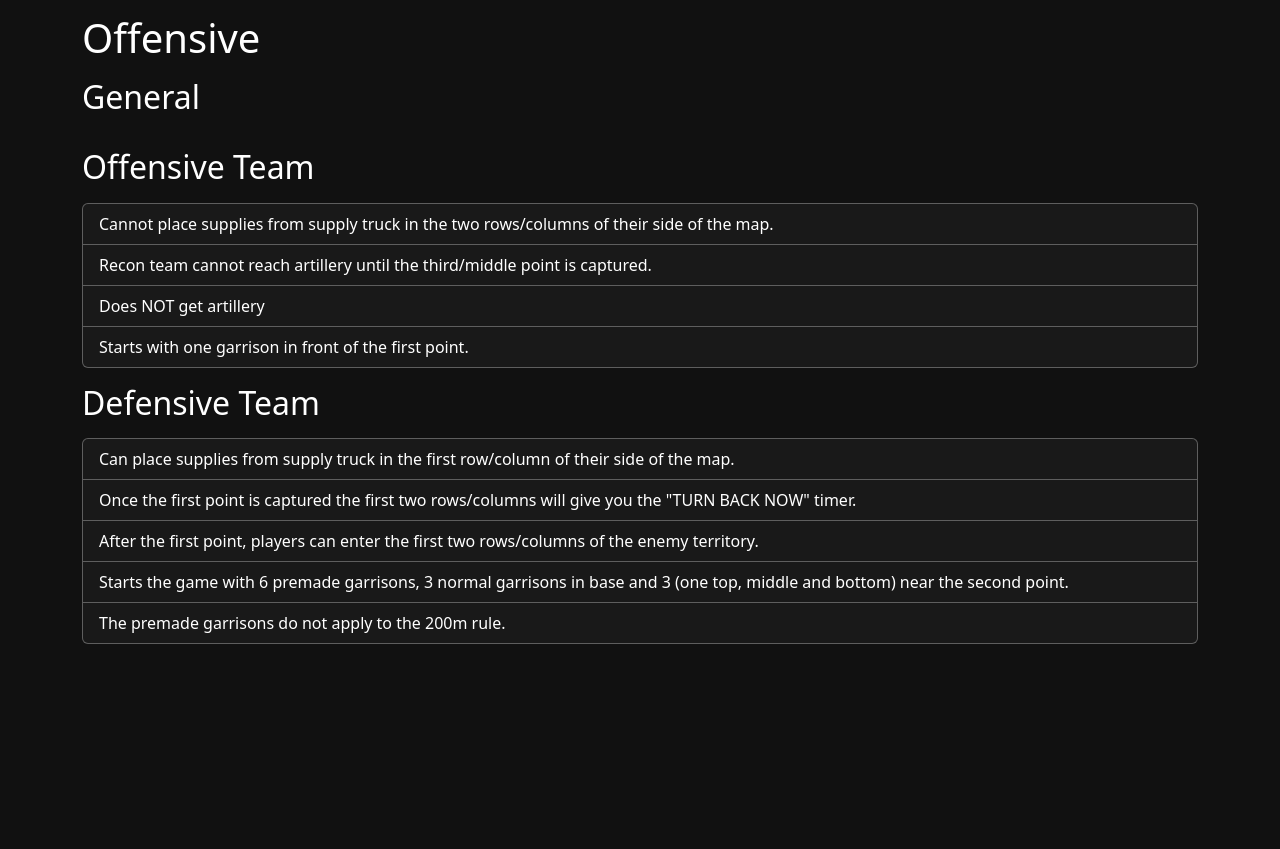
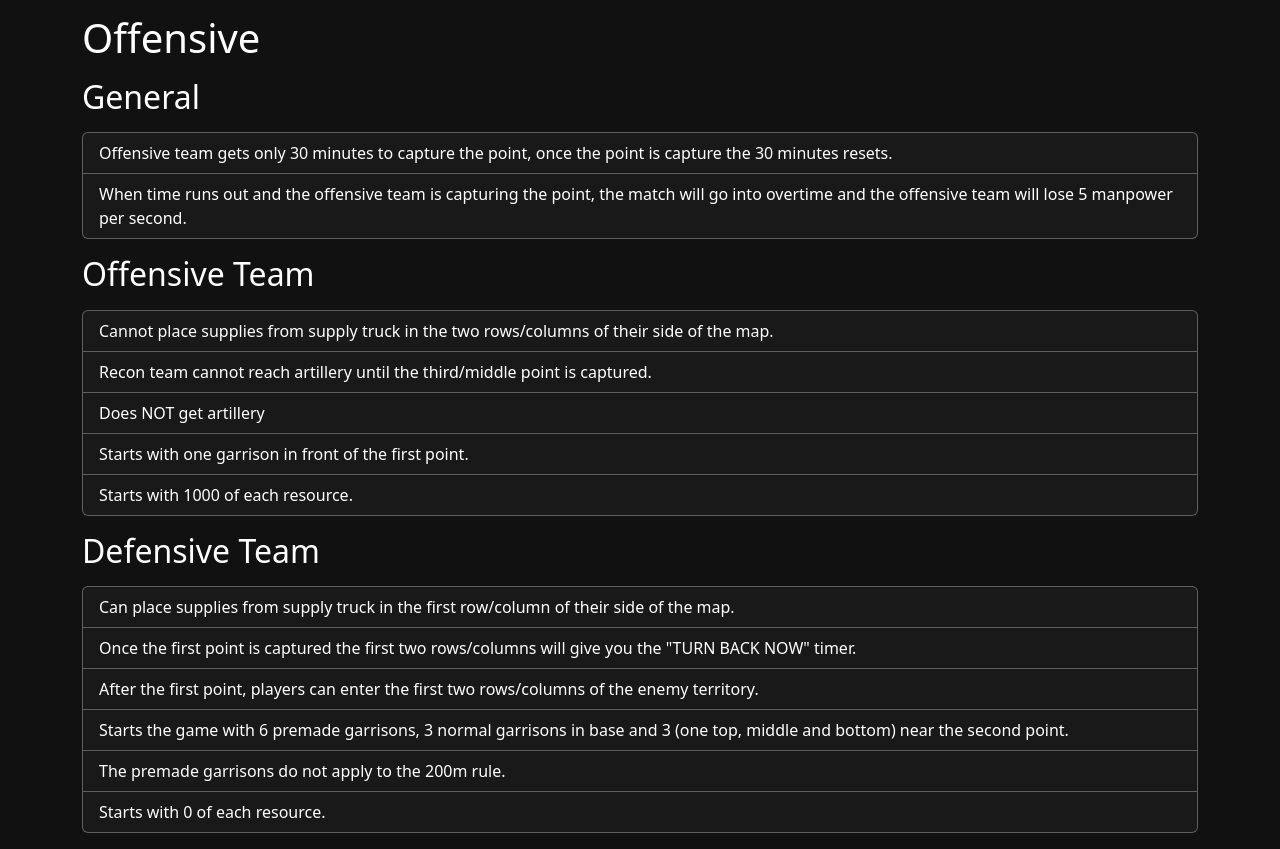
Before and after one commit to JHoover10/HellLetLooseHelper, a SvelteKit app: page /modes in a window 1280 px wide. Shown: the part 180-1029 px from the top of the page. Before the commit the page ends 840 px from the top, so only its background shows below. Built offline with nearby package versions, Linux system fonts and the light colour scheme.

Commit message:
add more rules

```diff
--- a/src/data/rules.ts
+++ b/src/data/rules.ts
@@ -9,19 +9,22 @@ export let warfare = [
 
 export let offensive = {
     "general": [
-
+        "Offensive team gets only 30 minutes to capture the point, once the point is capture the 30 minutes resets.",
+        "When time runs out and the offensive team is capturing the point, the match will go into overtime and the offensive team will lose 5 manpower per second."
     ],
     "offensiveTeam": [
         "Cannot place supplies from supply truck in the two rows/columns of their side of the map.",
         "Recon team cannot reach artillery until the third/middle point is captured.",
         "Does NOT get artillery",
-        "Starts with one garrison in front of the first point."
+        "Starts with one garrison in front of the first point.",
+        "Starts with 1000 of each resource."
     ],
     "defensiveTeam": [
         "Can place supplies from supply truck in the first row/column of their side of the map.",
         "Once the first point is captured the first two rows/columns will give you the \"TURN BACK NOW\" timer.",
         "After the first point, players can enter the first two rows/columns of the enemy territory.",
         "Starts the game with 6 premade garrisons, 3 normal garrisons in base and 3 (one top, middle and bottom) near the second point.",
-        "The premade garrisons do not apply to the 200m rule."
+        "The premade garrisons do not apply to the 200m rule.",
+        "Starts with 0 of each resource."
     ]
 }
```
